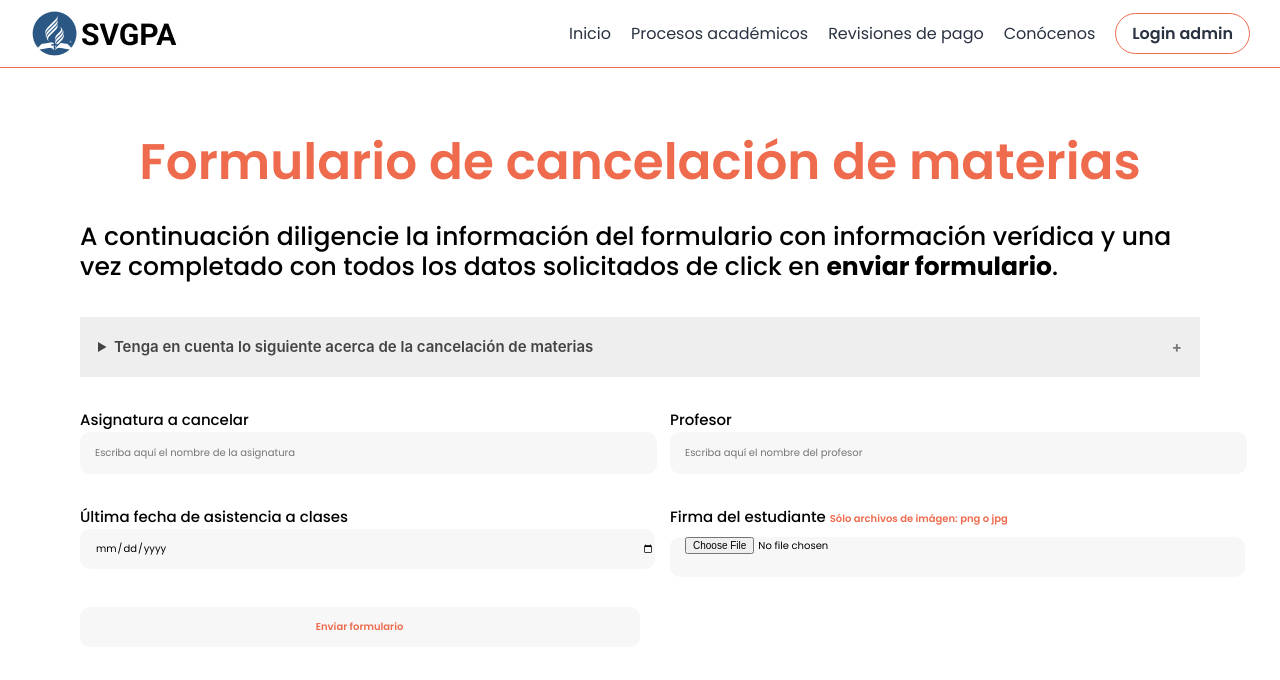
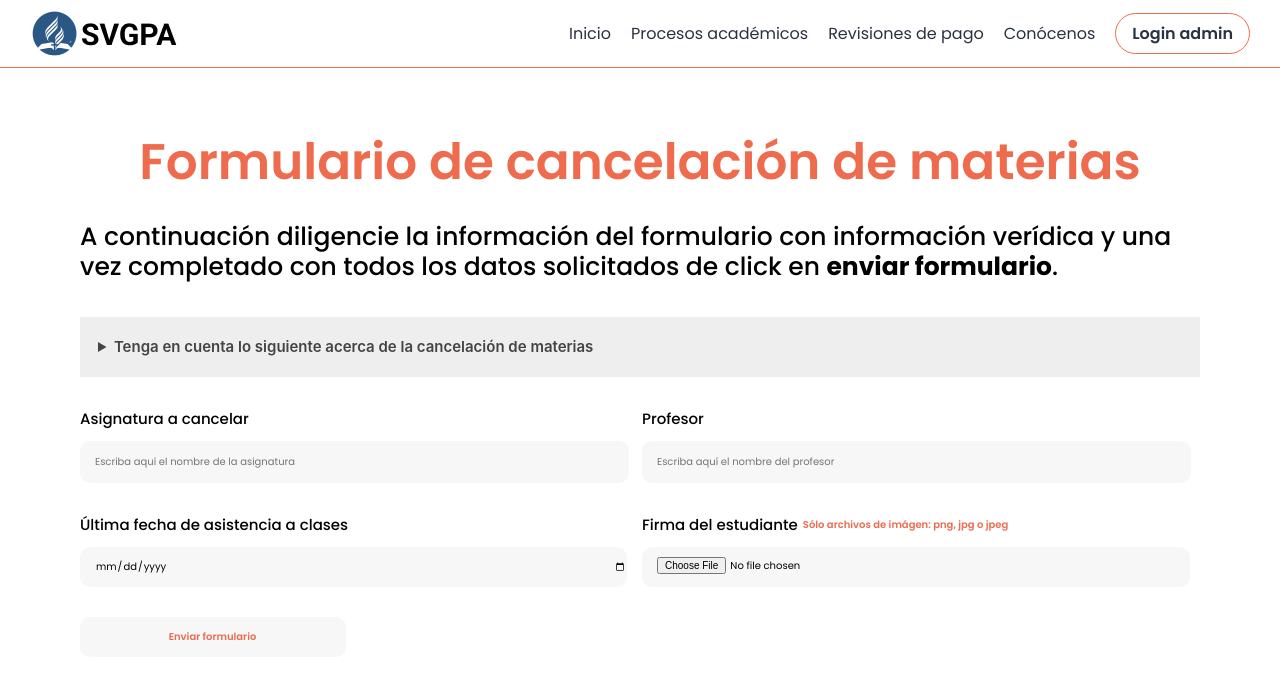
Before and after one commit to JesielPalacios/hackathon-unac-frontend, a React (Vite) app: page /_#/cancelar-materia in a window 1280 px wide. Shown: the top 680 px of the page. Built offline with nearby package versions, Linux system fonts and the light colour scheme; sample sign-in values are in the browser's storage.

Commit message:
Adds latest changes (#7)

```diff
--- a/src/components/1.MatterCancellation/MatterCancellation.jsx
+++ b/src/components/1.MatterCancellation/MatterCancellation.jsx
@@ -111,7 +111,7 @@ export const MatterCancellation = () => {
               hubiese cursado el semestre.
             </li>
             <li>
-              <b>Parágrafo 1</b> En los programas a distancia o en materias
+              <b>Parágrafo 1: </b> En los programas a distancia o en materias
               cursadas de manera modular o intensiva, el plazo de cancelación de
               matrícula vence una vez cumplido el 75% del tiempo estipulado en
               el cronograma descrito en el plan de curso para la respectiva
@@ -154,14 +154,14 @@ export const MatterCancellation = () => {
         <div>
           <label htmlFor="subjectToCancel">
             Firma del estudiante{' '}
-            <small>Sólo archivos de imágen: png o jpg</small>
+            <small>Sólo archivos de imágen: png, jpg o jpeg</small>
           </label>
           <input
             type="file"
             id="subjectToCancel"
             accept="image/png, image/jpg, image/jpeg"
             onChange={(e) => setStudentSignature(e.target.files[0])}
-            placeholder="Sólo imágenes png o jpg"
+            placeholder="Sólo imágenes png, jpg o jpeg"
           />
         </div>
         <Button
@@ -183,6 +183,7 @@ export const MatterCancellation = () => {
 }
 
 const Form = styled.form`
+  width: 95%;
   /* display: flex; */
   display: grid;
   grid-template-columns: 50% 50%;
@@ -197,6 +198,10 @@ const Form = styled.form`
     font-family: 'Poppins', sans-serif;
     font-size: 15px;
     font-weight: 500;
+
+    display: flex;
+    gap: 5px;
+    align-items: center;
   }
 
   input {
@@ -208,6 +213,21 @@ const Form = styled.form`
     height: 40px;
     border-radius: 10px;
     padding-left: 15px;
+    background-color: -internal-light-dark(
+      rgb(232, 240, 254),
+      rgba(70, 90, 126, 0.4)
+    ) !important;
+  }
+
+  /* input[type="file" i] { */
+  input[type='file'] {
+    padding: 10px 1px 15px 15px;
+    cursor: pointer;
+    height: 15px;
+  }
+
+  input[type='submit'] {
+    width: 50%;
   }
 
   small {
--- a/src/components/AcademicProcesses/AcademicProcesses.jsx
+++ b/src/components/AcademicProcesses/AcademicProcesses.jsx
@@ -136,13 +136,13 @@ export const Container = styled.div`
         color: #ee6b4e;
       }
 
-      :after {
+      /* :after {
         content: "\\002B";
         color: #777;
         font-weight: bold;
         float: right;
         margin-left: 5px;
-      }
+      } */
 
       :before {
         /* content: "▶"; */
```
